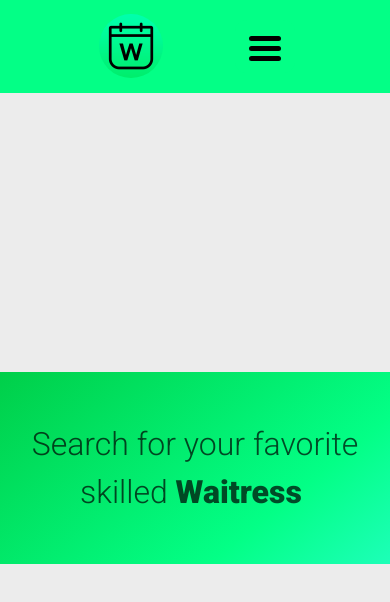
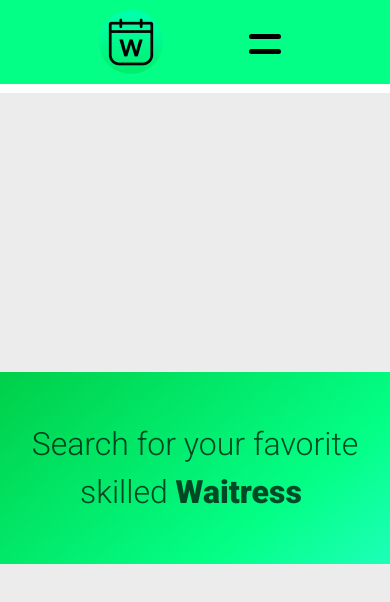
Before and after one commit to gdelv/whichDayZ, a React (Create React App) app: page /about in a window 390 px wide. Shown: the top 602 px of the page. Built offline with nearby package versions, Linux system fonts and the light colour scheme.

Commit message:
updated navbar height

```diff
--- a/src/components/shared/NavBar.jsx
+++ b/src/components/shared/NavBar.jsx
@@ -43,7 +43,6 @@ export default class NavBar extends Component {
                         <div id="wrapper" onClick={() => this.handleModal()}>
                             <div className={this.state.buttonClassName}>
                                 <span className="line top"></span>
-                                <span className="line middle"></span>
                                 <span className="line bottom"></span>
                             </div>
                         </div>
--- a/src/components/styles/NavBar.scss
+++ b/src/components/styles/NavBar.scss
@@ -26,11 +26,11 @@
 .navbar-brand {
     justify-content: space-evenly !important;
     min-width: 100vw;
-    position: fixed;
+    position: sticky;
     left: 0;
     top: 0 !important;
     background: #03FF86;
-    min-height: 11vh;
+    height: 10vh;
 }
 .black {
     color: black;
@@ -71,23 +71,21 @@ a {
     width:80%;
     background:black;
     border-radius:8px;
-    transition: all cubic-bezier(0.26, 0.1, 0.27, 1.55) 0.35s;
+    transition: all cubic-bezier(0.77, 0, 0.175, 1) 1s;
 }
 .top {
     top:18%;
 }
-.middle {
-    top:48%;
-}
+
 .bottom {
     top:78%;
 }
 .icon.close .top {
-    transform:rotate(45deg);
+    transform:rotate(765deg);
     top:48%;
 }
 .icon.close .middle, .icon.close .bottom {
-    transform:rotate(-45deg);
+    transform:rotate(-765deg);
     top:48%;
 }
 
@@ -95,8 +93,8 @@ a {
 .modal {
     height: 90vh;
     width: 100%;
-    position: fixed;
-    top: 13.5vh;
+    position: relative;
+    // top: 10vh;
     display: flex;
     flex-direction: column;
     // margin: 0 auto;
@@ -128,8 +126,8 @@ a {
     min-width: 4rem !important;
     }
     .modal {
-        height: 89vh;
-        top: 13.5vh;
+        height: 90vh;
+        // top: 10vh;
     }
 
 }
--- a/src/screens/About/About.jsx
+++ b/src/screens/About/About.jsx
@@ -10,7 +10,7 @@ export default function About() {
 
     useEffect(() => {
         setTimeout(() => {
-            setFinished('true')
+            setFinished(!finished)
         }, 10000);
     }, [])
 
```
